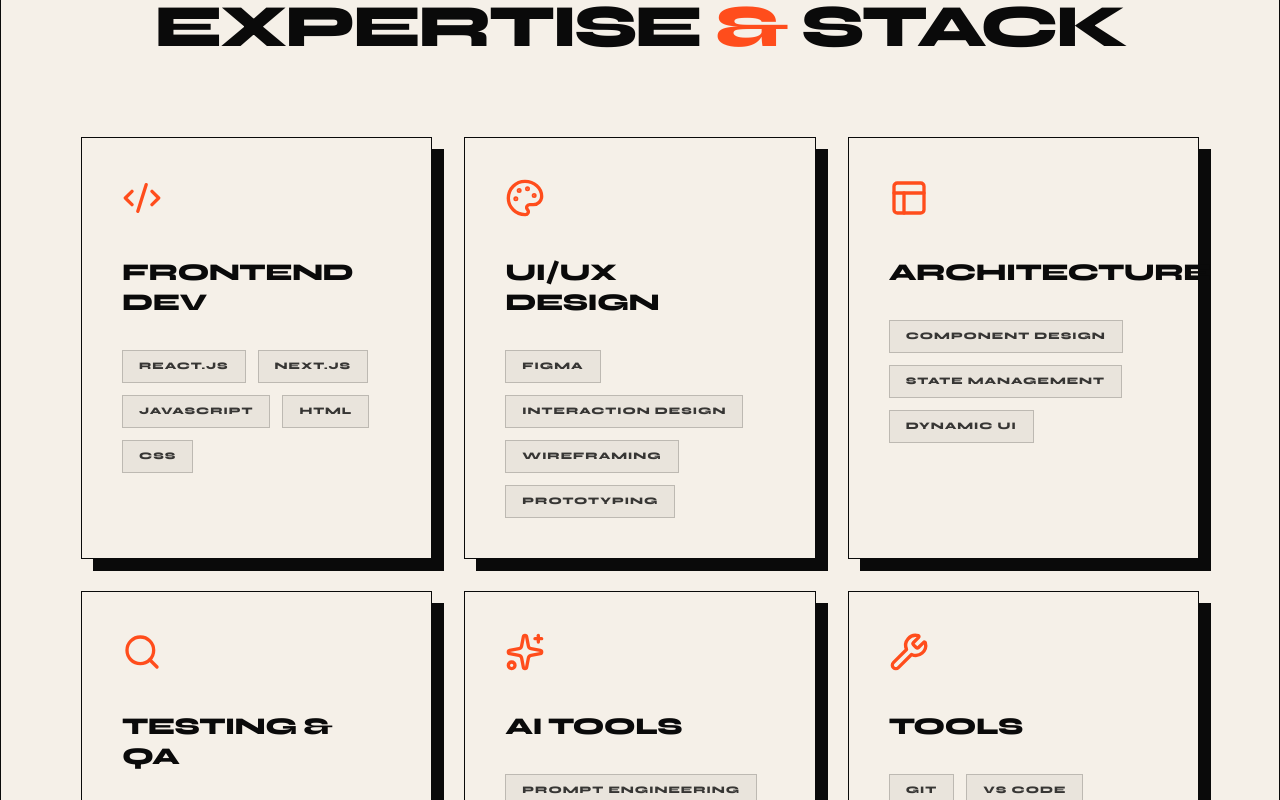
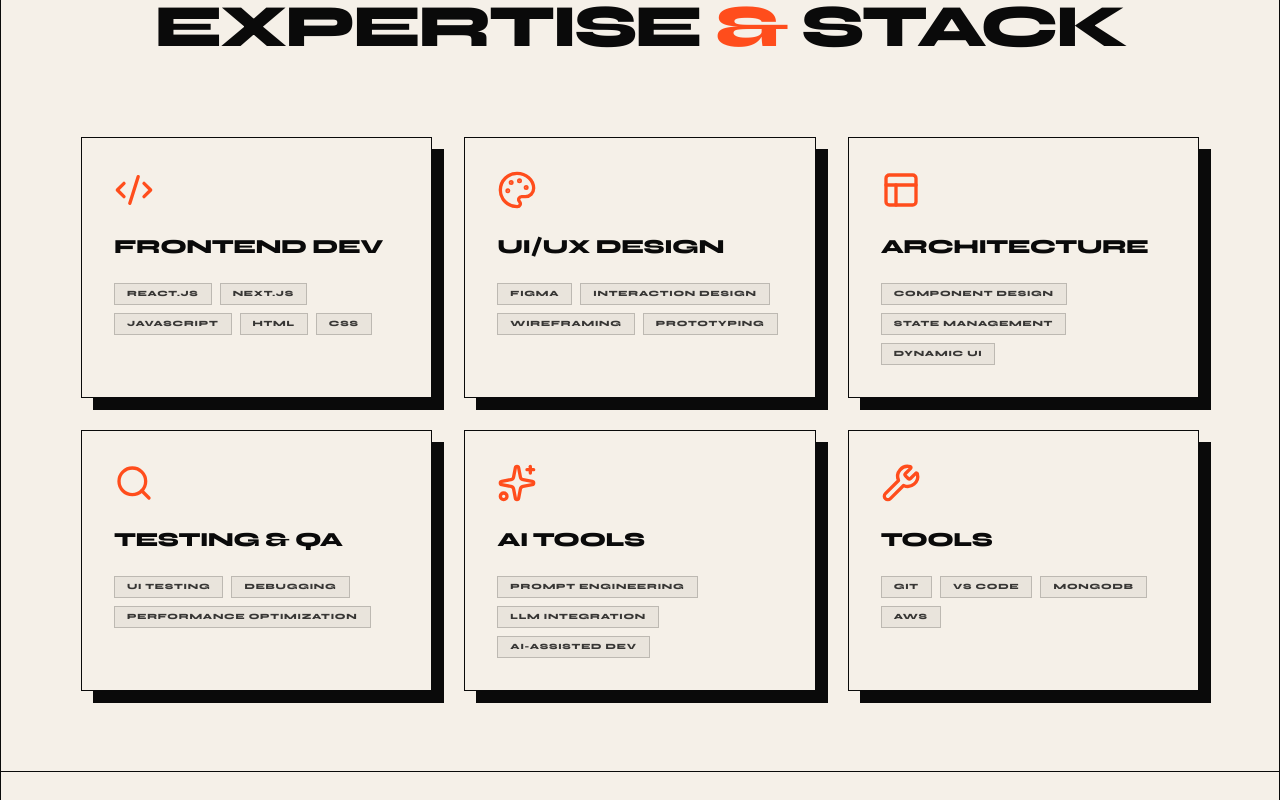
Before and after one commit to Harikarthick19/Thanneermalai-Portfolio, a Next.js app: page / in a window 1280 px wide. Shown: the part 1580-2380 px from the top of the page. Built offline with nearby package versions, Linux system fonts and the light colour scheme.

Commit message:
Further reduce font sizes in Skills section for better alignment

```diff
--- a/src/components/Skills.tsx
+++ b/src/components/Skills.tsx
@@ -61,15 +61,15 @@
               initial={{ opacity: 0, y: 20 }}
               viewport={{ once: true }}
               transition={{ delay: idx * 0.1 }}
-              className="border-1.5 border-ink p-10 bg-cream transition-all duration-500 hover:border-accent hover:bg-white group shadow-[12px_12px_0px_#0a0a0a] hover:shadow-none translate-y-[-4px] hover:translate-y-0"
+              className="border-1.5 border-ink p-8 bg-cream transition-all duration-500 hover:border-accent hover:bg-white group shadow-[12px_12px_0px_#0a0a0a] hover:shadow-none translate-y-[-4px] hover:translate-y-0"
             >
-              <div className="text-accent mb-10 group-hover:scale-110 transition-transform duration-500">
+              <div className="text-accent mb-6 group-hover:scale-110 transition-transform duration-500">
                 {cat.icon}
               </div>
-              <h3 className="font-syne text-2xl font-extrabold uppercase tracking-tight mb-8 leading-tight">{cat.title}</h3>
-              <div className="flex flex-wrap gap-3">
+              <h3 className="font-syne text-xl font-extrabold uppercase tracking-tight mb-6 leading-tight">{cat.title}</h3>
+              <div className="flex flex-wrap gap-2">
                 {cat.tags.map(tag => (
-                  <span key={tag} className="font-syne px-4 py-2 bg-ink/5 border-1.5 border-ink/20 text-[10px] font-bold uppercase tracking-widest text-ink/80 group-hover:text-ink group-hover:border-accent/60 transition-all duration-300">
+                  <span key={tag} className="font-syne px-3 py-1 bg-ink/5 border-1.5 border-ink/20 text-[8px] font-bold uppercase tracking-widest text-ink/80 group-hover:text-ink group-hover:border-accent/60 transition-all duration-300">
                     {tag}
                   </span>
                 ))}
```
